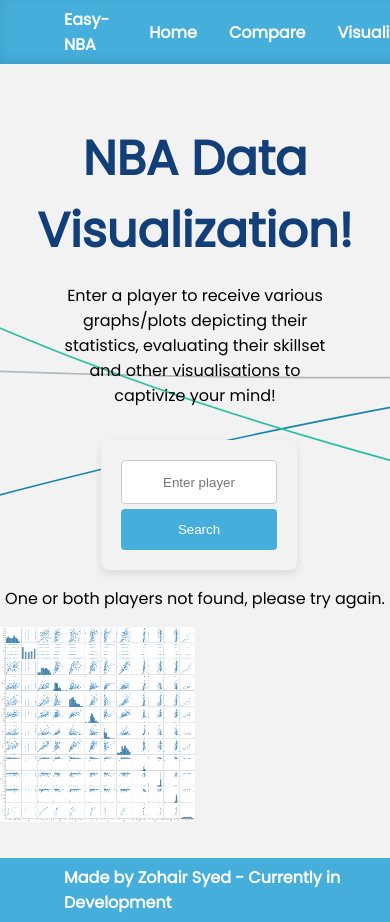
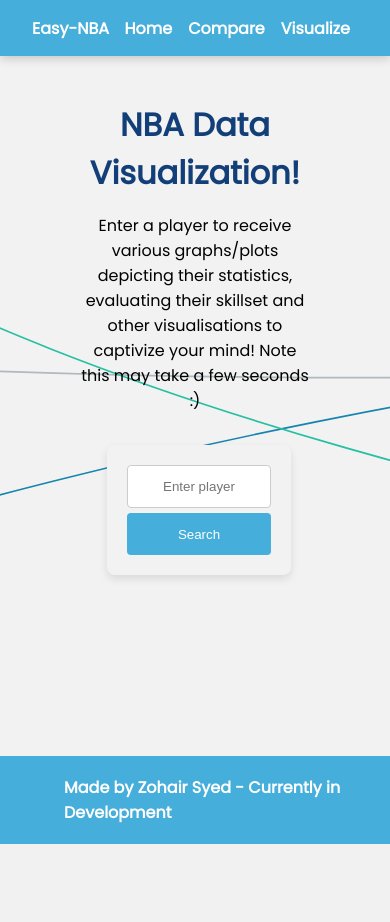
Before and after one commit to jr0ver/Easy-NBA, a Flask app: page /visualize in a window 390 px wide. After the commit the page ends 844 px from the top, so only its background shows below. Run offline with Flask 3, Linux system fonts and the light colour scheme; some libraries are stand-ins or nearby versions.

Commit message:
refactor: updated mobile view

```diff
--- a/app/handler.py
+++ b/app/handler.py
@@ -73,6 +73,7 @@
 def handle_comparison(p1: str, p2: str) -> dict:
     p1_info, p2_info = {}, {}
     comp_df1, comp_df2 = None, None
+    score = 0
 
     p1_recv = handle_player_data(p1)
     p2_recv = handle_player_data(p2)
--- a/static/styles/main.css
+++ b/static/styles/main.css
@@ -28,32 +28,37 @@
 }
 
 header {
-    position: fixed;
+    position: sticky;
     top: 0;
     display: flex;
+    justify-content: space-between;
     align-items: center;
-    justify-content: space-between;
-    height: 2em;
-    width: 100%;
-    box-shadow: inset 0 -4px 10px rgba(0, 0, 0, 0.1);
+    padding: 1rem 4rem;
+    z-index: 1000;
+    box-shadow: 0 2px 10px rgba(0, 0, 0, 0.2);
+    height: 1.5em;
 }
 
 .title {
-    margin-left: 3em;
+    color: white;
 }
 
-.navlist {
+nav {
     display: flex;
-    column-gap: 2em;
-    color: white;
-    list-style-type: none;
-    margin-right: 6em;
+    gap: 2rem;
 }
 
-.navlist li a {
+nav a {
     color: white;
     text-decoration: none;
+    padding: 0.5rem;
 }
+
+nav a:hover {
+    background-color: rgba(255, 255, 255, 0.2);
+    border-radius: 4px;
+}
+
 
 footer {
     height: 2em;
@@ -66,10 +71,32 @@
 }
 
 main {
-    padding: 2em 0;
-    margin-top: 3em;
+    padding: 3em 0;
     background-color: #f2f2f2;
     flex: auto;
+}
+
+@media (max-width: 600px) {
+    main {
+        padding: 1em;
+    }
+
+    nav {
+        gap: 0;
+    }
+
+    header {
+        padding: 1rem 2rem;
+    }
+
+    h1 {
+        font-size: 2em !important;
+        width: 80%;
+    }
+
+    footer {
+        height: 3.5em;
+    }
 }
 
 /*
@@ -114,16 +141,16 @@
     text-align: center;
     font-family: Poppins;
     font-weight: bold;
-    color:#133f79;
+    color: #133f79;
 }
 
-h3{
+h3 {
     color: #133f79;
     font-family: Poppins;
     font-weight: bold;
 }
 
-.intro{
+.intro {
     padding: 0 4em;
     max-width: 900px;
 }
@@ -140,6 +167,7 @@
 
 .last {
     margin-bottom: 5em;
+    margin: 1rem 0;
 }
 
 .outer-container {
--- a/static/styles/player_container.css
+++ b/static/styles/player_container.css
@@ -106,7 +106,13 @@
     /* Slightly increase size on hover */
 }
 
-.test-btn{
+@media (max-width: 600px) {
+    .awards {
+        gap: 0.1em;
+    }
+}
+
+.test-btn {
     background-color: #133f79;
     color: white;
     margin: 2px 2px;
--- a/static/styles/table.css
+++ b/static/styles/table.css
@@ -5,6 +5,7 @@
     border-radius: 10px 10px 0 0;
     margin-bottom: 2em;
     border: none;
+    border-collapse: collapse;
 }
 
 .data thead tr {
@@ -38,3 +39,11 @@
 .data tbody tr:hover {
     background-color: #93dbcd;
 }
+
+@media (max-width: 600px) {
+    .data th, .data tr {
+        text-align: left;
+        padding: 0;
+        text-align: center;
+    }
+}
--- a/templates/compare.html
+++ b/templates/compare.html
@@ -99,8 +99,8 @@
         <h3>{{ player2_info['player_name'] }}</h3>
         <div class="scroll center">{{ df2 | safe }}</div>
 
-        {% else %}
-        <p>One or both players not found, please try again.</p>
+        {% elif request.method == "POST" %}
+        <p>Sorry, one or both of those players couldn't be found :(</p>
         {% endif %}
     </div>
 {% endblock %}
--- a/templates/index.html
+++ b/templates/index.html
@@ -47,8 +47,8 @@
             <h2>Post-Season Stats</h2>
         </div>
         <div class="scroll center last">{{ playoffs | safe }}</div>
-        {% else %}
-        <p>player not found, sorry!</p>
+        {% elif request.method == "POST" %}
+        <p>Sorry, that player couldn't be found :(</p>
         {% endif %}
     </div>
 {% endblock %}
--- a/templates/template.html
+++ b/templates/template.html
@@ -34,11 +34,9 @@
         <header>
             <div class="title">Easy-NBA</div>
             <nav>
-                <ul class="navlist">
-                    <li><a href="{{ url_for('home')}}">Home</a></li>
-                    <li><a href="{{ url_for('compare')}}">Compare</a></li>
-                    <li><a href="{{ url_for('visualize')}}">Visualize</a></li>
-                </ul>
+                <a href="{{ url_for('home')}}">Home</a>
+                <a href="{{ url_for('compare')}}">Compare</a>
+                <a href="{{ url_for('visualize')}}">Visualize</a>
             </nav>
         </header>
 
--- a/templates/visualize.html
+++ b/templates/visualize.html
@@ -5,7 +5,8 @@
         <h1>NBA Data Visualization!</h1>
         <p class="intro">
             Enter a player to receive various graphs/plots depicting their statistics,
-            evaluating their skillset and other visualisations to captivize your mind!
+            evaluating their skillset and other visualisations to captivize your mind! Note this may
+            take a few seconds :)
             <br />
         </p>
         <form action="{{ url_for('visualize') }}" method="post">
@@ -68,12 +69,12 @@
         </div>
 
         <div class="scatterplot">
-            <iframe class='boxify' src="{{ url_for('static', filename='img/scatterplot.html') }}" width="100%" height="500px"></iframe>
+            <iframe class='boxify' src="{{ url_for('static', filename='img/scatterplot.html') }}" width="100%" height="500px" loading="lazy"></iframe>
         </div>
 
-        {% else %}
-        <p>One or both players not found, please try again.</p>
+        {% elif request.method == "POST" %}
+        <p>Sorry, that player couldn't be found :(</p>
         {% endif %}
     </div>
-    <img src="../static/img/pairplot.png" class='pair' alt="Image description">
+    <!-- <img src="../static/img/pairplot.png" class='pair'> -->
 {% endblock %}
```
Also changed, not shown: app/database/data_retrieval.py (+11 -6 lines).
